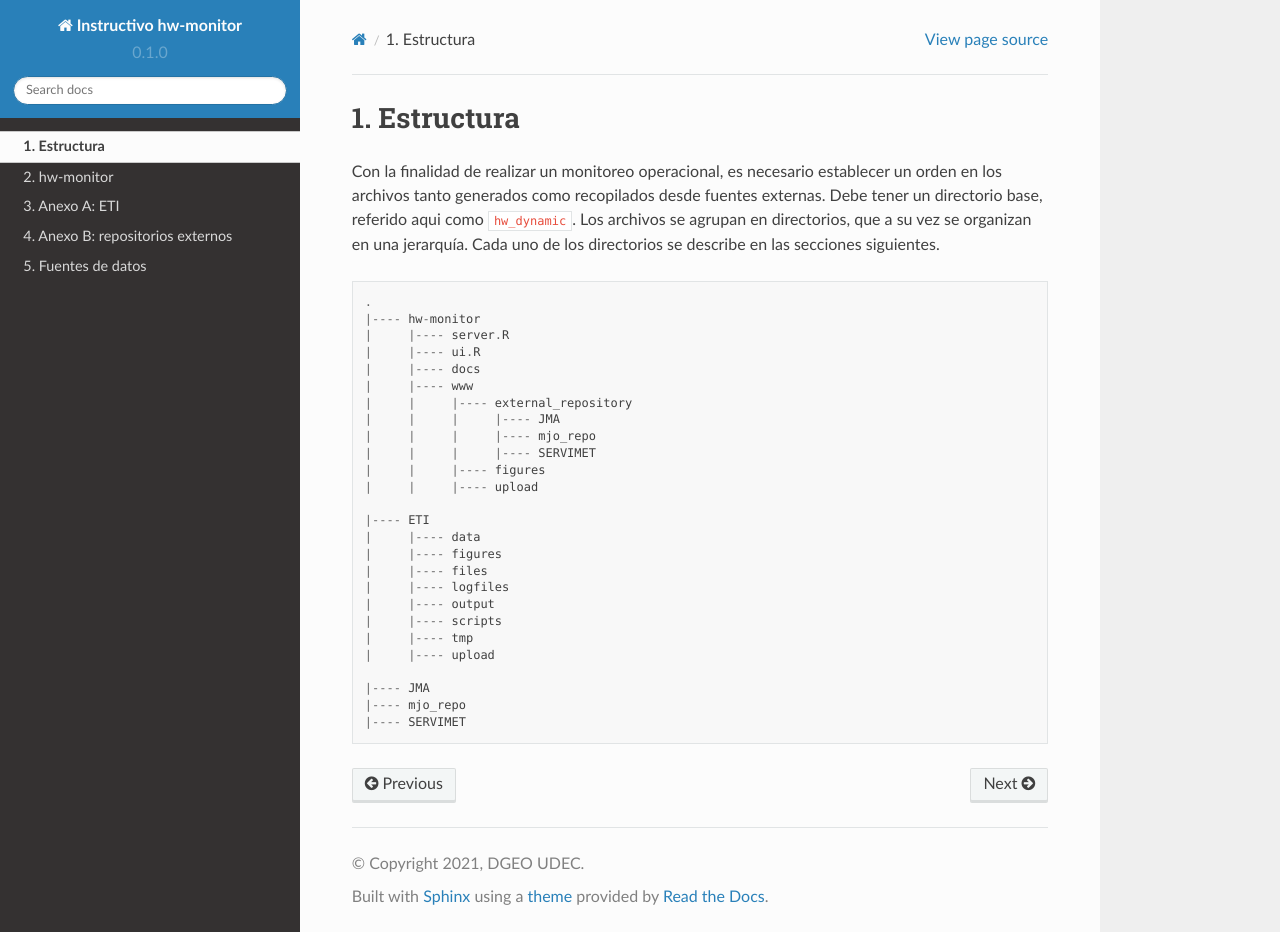
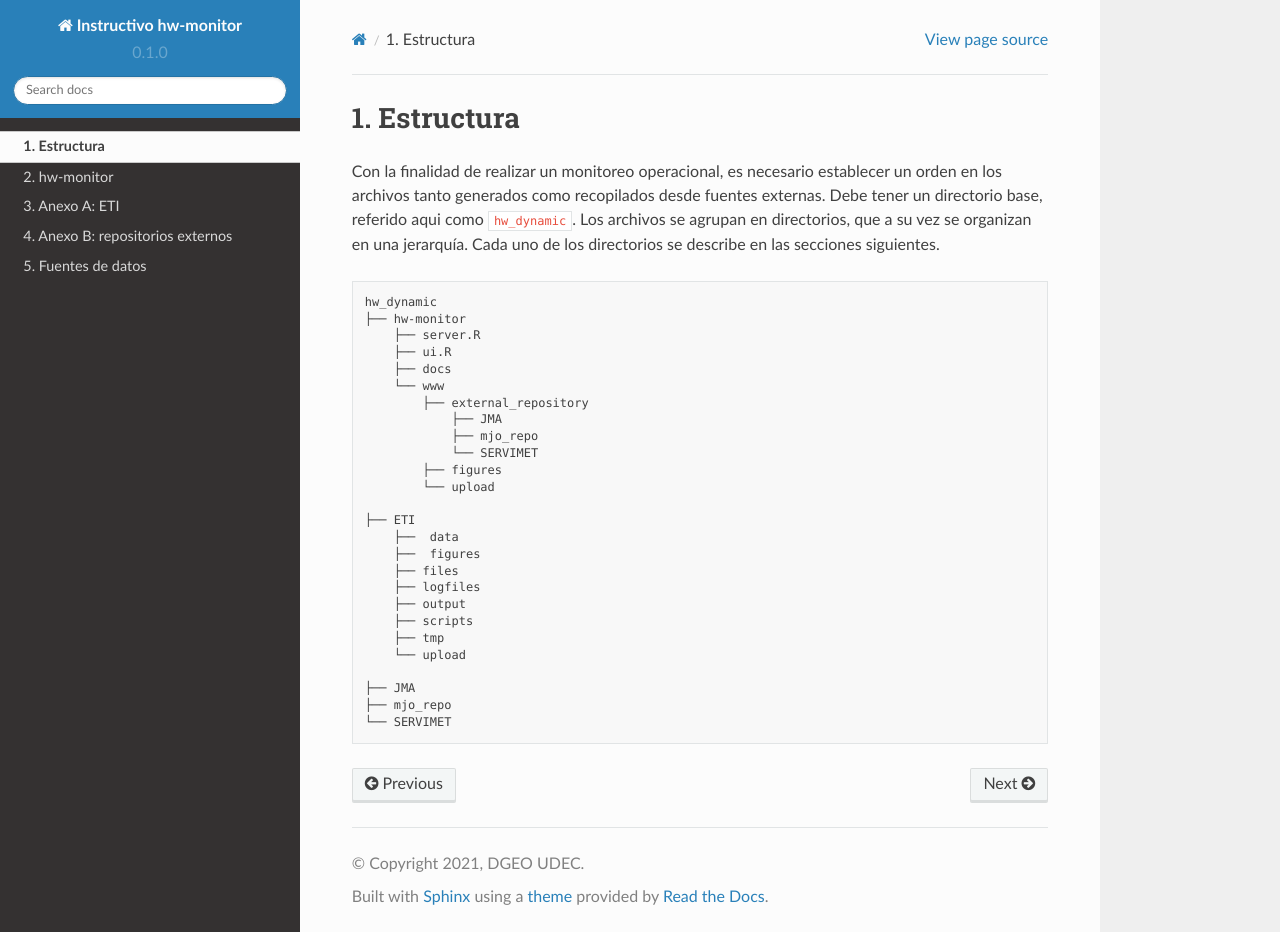
Before and after one commit to chsegura/rtd-tutorial, a Sphinx documentation site: the page built from docs/source/estructura.rst, in a window 1280 px wide and 932 px high. Built offline with Sphinx 7.4.7 and the Read the Docs theme 2.0.0, drawn with Linux system fonts in a browser that asks for light colours.

Commit message:
Update estructura.rst

```diff
--- a/docs/source/estructura.rst
+++ b/docs/source/estructura.rst
@@ -6,29 +6,29 @@ Estructura
 
 Con la finalidad de realizar un monitoreo operacional, es necesario establecer un orden en los archivos tanto generados como recopilados desde fuentes externas. Debe tener un directorio base, referido aqui como ``hw_dynamic``. Los archivos se agrupan en directorios, que a su vez se organizan en una jerarquía. Cada uno de los directorios se describe en las secciones siguientes. ::
 
-   .
-   |---- hw-monitor
-   |     |---- server.R
-   |     |---- ui.R
-   |     |---- docs
-   |     |---- www
-   |     |     |---- external_repository
-   |     |     |     |---- JMA
-   |     |     |     |---- mjo_repo
-   |     |     |     |---- SERVIMET
-   |     |     |---- figures
-   |     |     |---- upload
+   hw_dynamic
+   ├── hw-monitor
+       ├── server.R
+       ├── ui.R
+       ├── docs
+       └── www
+           ├── external_repository
+               ├── JMA
+               ├── mjo_repo
+               └── SERVIMET
+           ├── figures
+           └── upload
 
-   |---- ETI
-   |     |---- data
-   |     |---- figures
-   |     |---- files
-   |     |---- logfiles
-   |     |---- output
-   |     |---- scripts
-   |     |---- tmp
-   |     |---- upload
+   ├── ETI
+       ├──  data
+       ├──  figures
+       ├── files
+       ├── logfiles
+       ├── output
+       ├── scripts
+       ├── tmp
+       └── upload
 
-   |---- JMA
-   |---- mjo_repo
-   |---- SERVIMET
+   ├── JMA
+   ├── mjo_repo
+   └── SERVIMET
```
